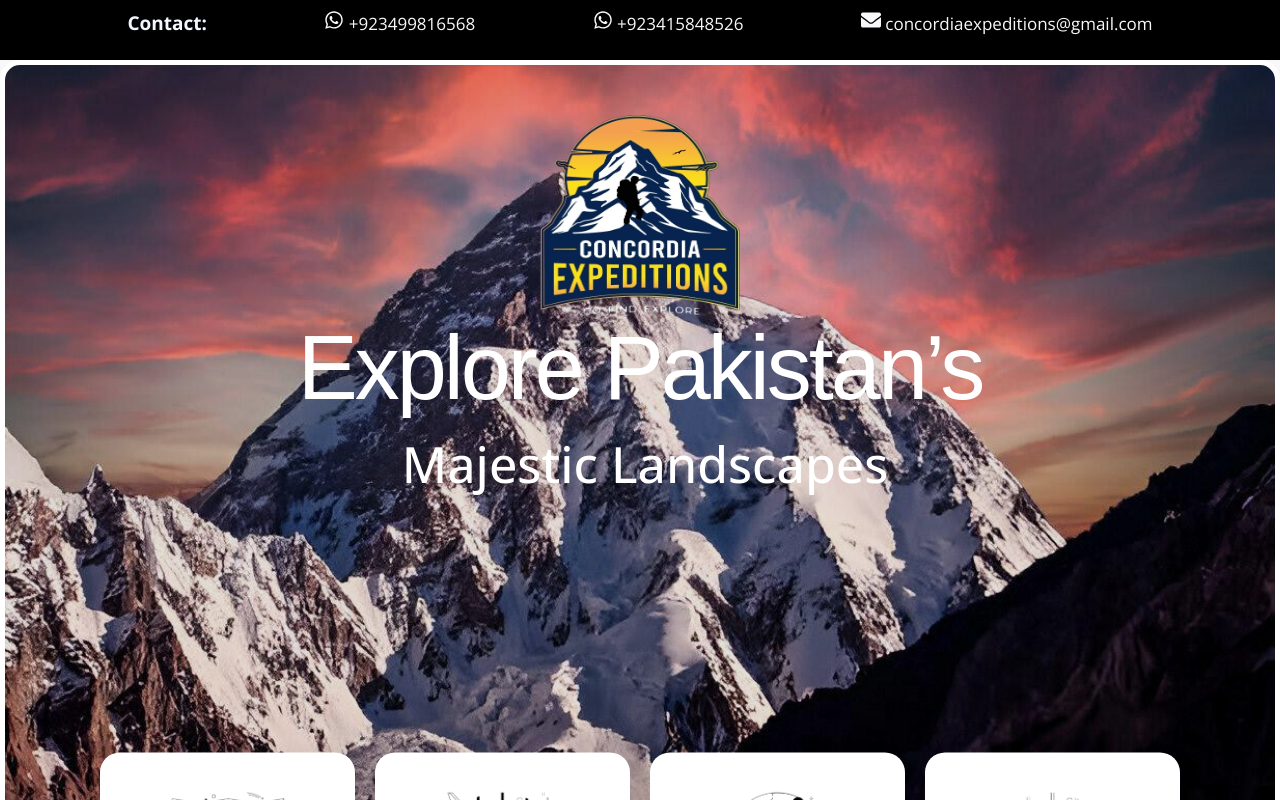
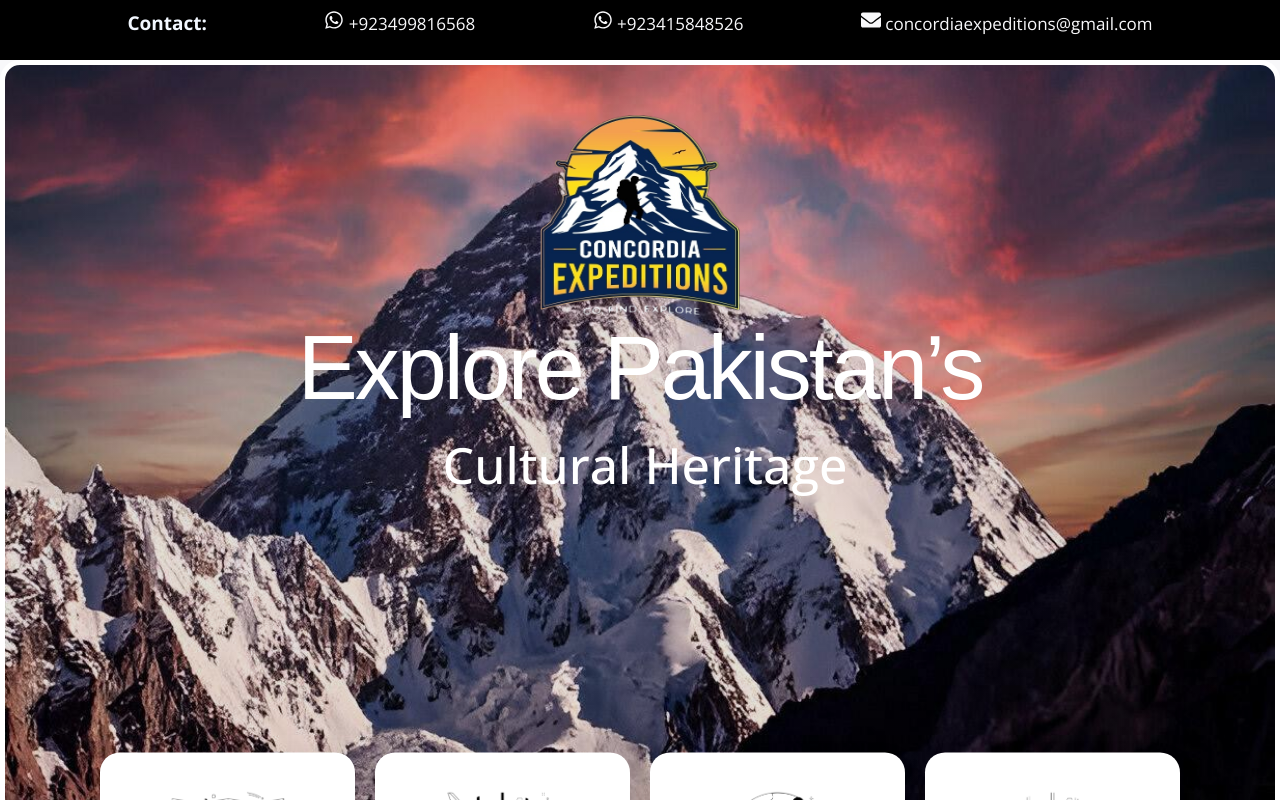
Before and after one commit to usama1998-max/concordia-expedition, a Next.js app: page / in a window 1280 px wide. Shown: the top 800 px of the page. Built offline with nearby package versions, Linux system fonts and the light colour scheme; some icons are missing.

Commit message:
changing interface, packages added

```diff
--- a/app/globals.css
+++ b/app/globals.css
@@ -166,7 +166,7 @@ body {
     height: 100px;
     padding-left: 10px;
     color: #ffffff;
-    animation: spin_4991 5s infinite;
+    animation: spin_4991 7s infinite;
 }
 
 @keyframes spin_4991 {
```
